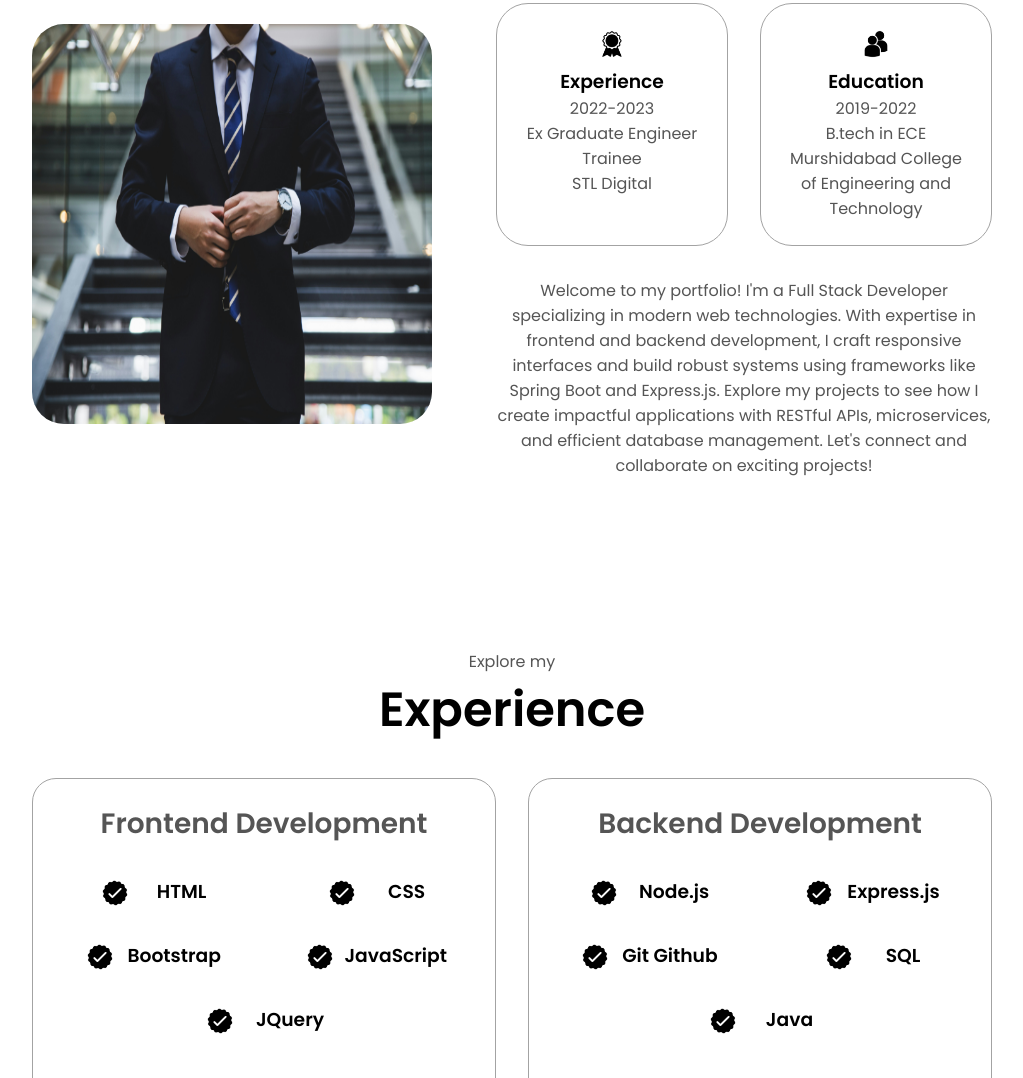
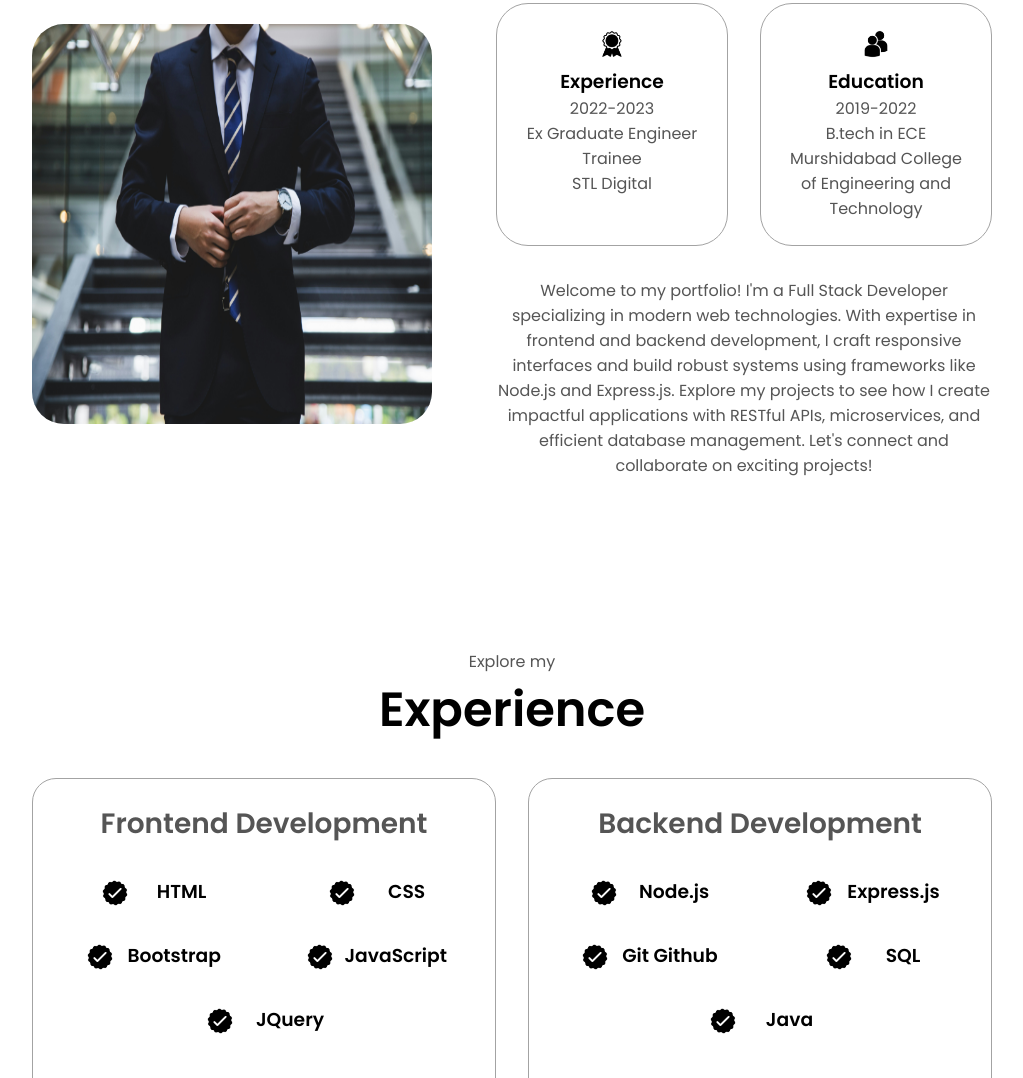
Before and after one commit to saibun/Portfolio_V2, a plain HTML site: page index.html in a window 1280 px wide. Shown: the part 1071-2149 px from the top of the page, without its empty margins (128-1151 px from the left). Drawn offline with Linux system fonts and the light colour scheme.

Commit message:
bio changes

```diff
--- a/index.html
+++ b/index.html
@@ -86,7 +86,7 @@
 				</div>
 				<div id="textAboutDiv">
 					<p class="text-1">
-						Welcome to my portfolio! I'm a Full Stack Developer specializing in modern web technologies. With expertise in frontend and backend development, I craft responsive interfaces and build robust systems using frameworks like Spring Boot and Express.js. Explore my projects to see how I create impactful applications with RESTful APIs, microservices, and efficient database management. Let's connect and collaborate on exciting projects!
+						Welcome to my portfolio! I'm a Full Stack Developer specializing in modern web technologies. With expertise in frontend and backend development, I craft responsive interfaces and build robust systems using frameworks like Node.js and Express.js. Explore my projects to see how I create impactful applications with RESTful APIs, microservices, and efficient database management. Let's connect and collaborate on exciting projects!
 					</p>
 
 				</div>
```
